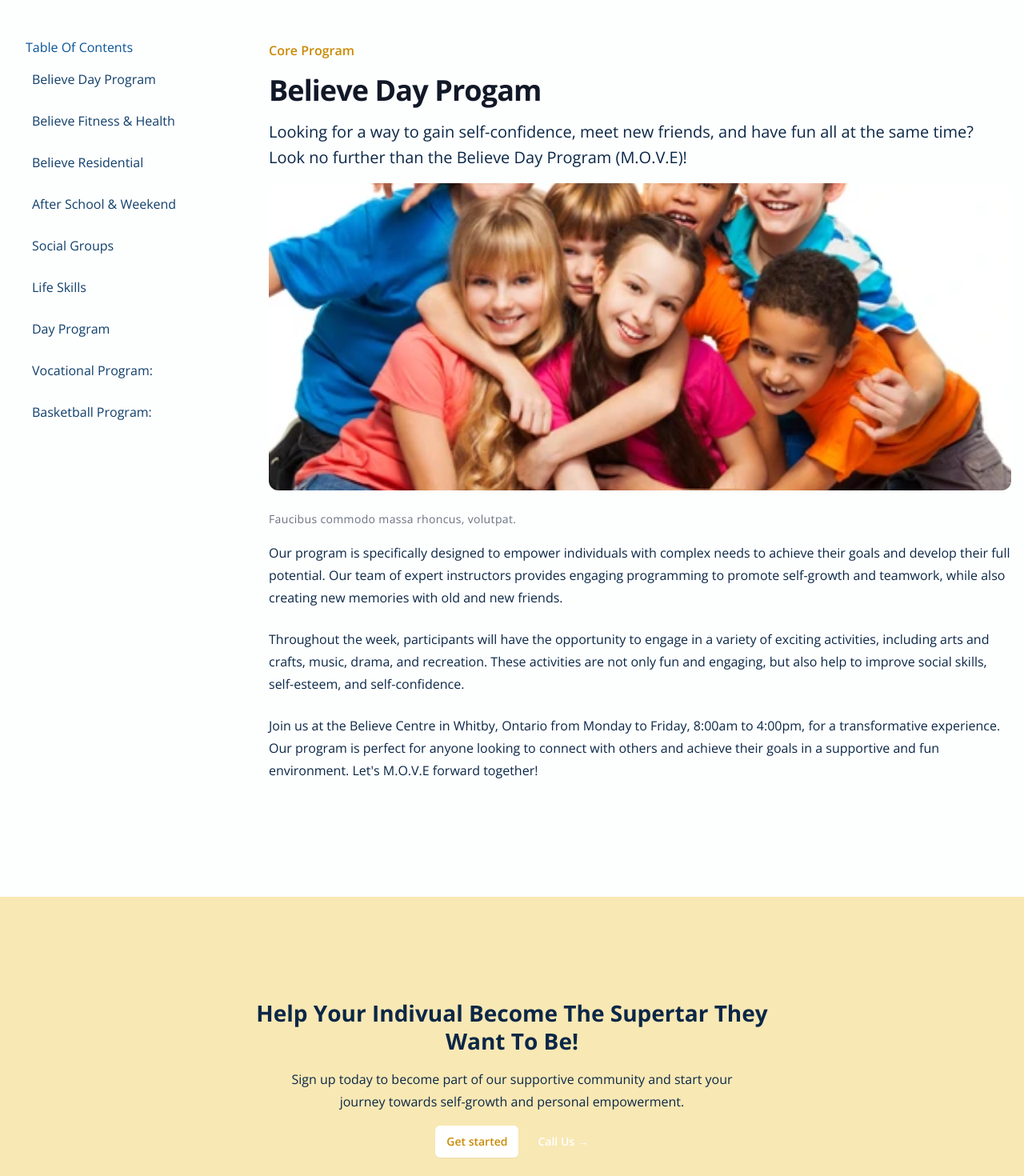
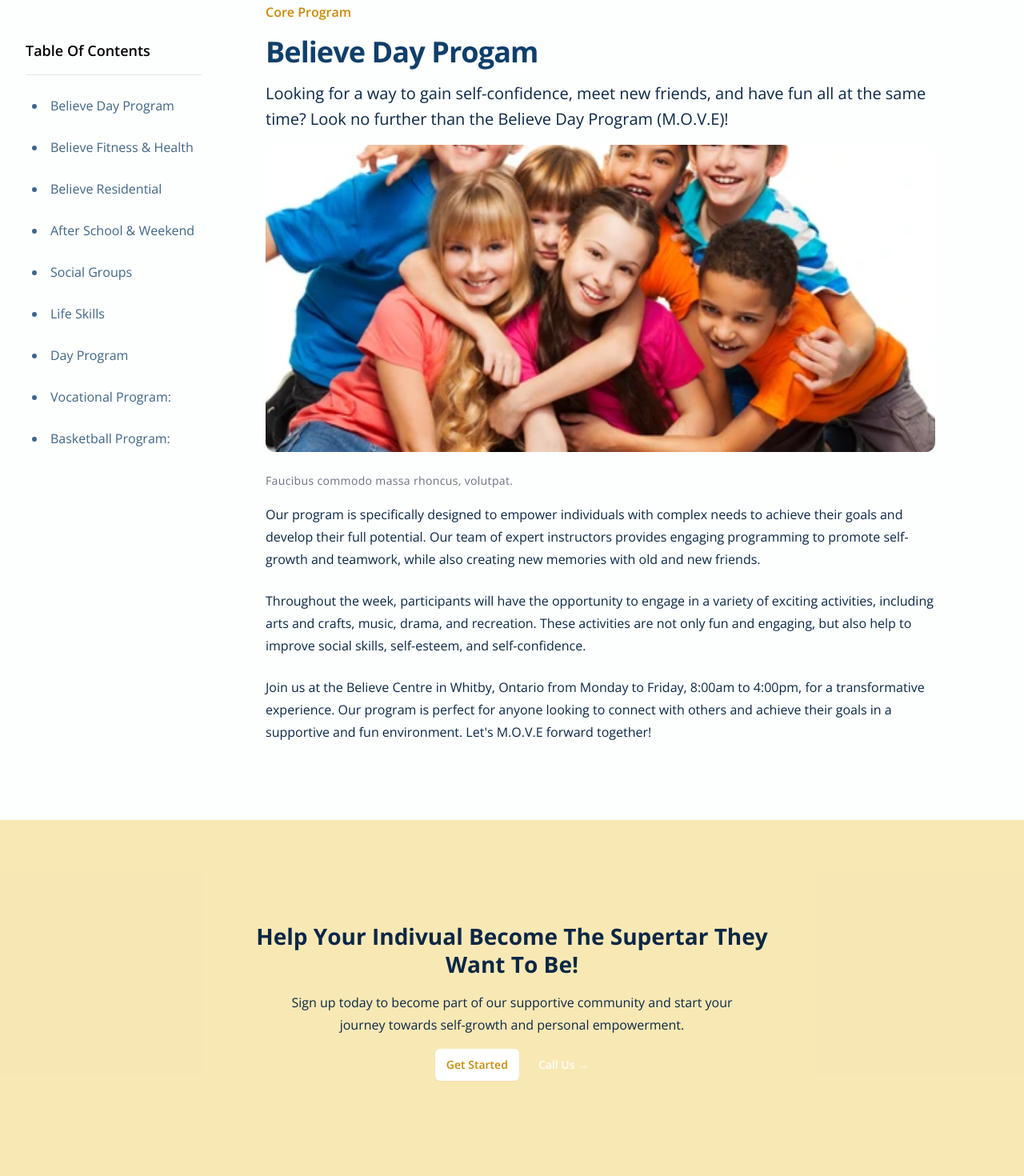
Before and after one commit to Justin-Bento/believe-support-services, a Next.js app: page /programs/day-program in a window 1280 px wide. Shown: the part 180-1650 px from the top of the page at 80% size. Built offline with nearby package versions, Linux system fonts and the light colour scheme.

Commit message:
Improved program paged
---

Responsive nature

Fixed semantic html issues

Utilized csss grid for responsive design

```diff
--- a/src/pages/programs/[slug].tsx
+++ b/src/pages/programs/[slug].tsx
@@ -1,15 +1,6 @@
-import Head from "next/head";
-import Appbar from "@/components/Appbar";
-import Footer from "@/components/Footer";
-import { AiOutlineMenu } from "react-icons/ai";
-import { useState } from "react";
 import Image from "next/image";
 import Link from "next/link";
-
-type Program = {
-  id: number;
-  title: string;
-};
+import React, { useState } from "react";
 
 const dummyPrograms = [
   { id: 1, title: "Believe Day Program" },
@@ -22,6 +13,10 @@ const dummyPrograms = [
   { id: 8, title: "Vocational Program:" },
   { id: 9, title: "Basketball Program:" },
 ];
+type Program = {
+  id: number;
+  title: string;
+};
 
 export default function ProgramSlug() {
   const [showList, setShowList] = useState(false);
@@ -29,53 +24,39 @@ export default function ProgramSlug() {
   const toggleList = () => {
     setShowList(!showList);
   };
-
   return (
     <>
-      <Head>
-        <title>Program</title>
-      </Head>
-      <main className="py-32">
-        <div className="container grid gap-8 p-4 mx-auto lg:grid-cols-4">
-          <section className="grid-cols-1 ">
-            <div className="flex flex-col gap-2 lg:flex-col lg:items-start lg:ml-4">
-              <button
-                className="text-primary-700 title-medium "
-                onClick={toggleList}
-              >
+      <main className="pt-24 space-y-24">
+        <section className="grid grid-cols-12 gap-12 container mx-auto min-h-[100dvh]">
+          <div className="hidden lg:block lg:col-span-3 lg:place-content-start p-8 pt-12 dark:bg-primary-900 rounded-lg">
+            <h1 className="dark:text-blue-50 mb-4 font-semibold text-lg">
               Table Of Contents
-                <span className="ml-2 lg:hidden">{showList ? "▲" : "▼"}</span>
-              </button>
-              <div className="flex flex-col items-start space-y-2 lg:items-stretch lg:flex-row lg:space-y-0 lg:w-auto">
+            </h1>
+            <hr className="my-4" />
             <ul
               role="list"
               aria-label="Table of Contents"
               className={`${
                 showList ? "block" : "hidden"
-                  } lg:block flex flex-col items-start space-y-2`}
+              } lg:block flex flex-col items-start space-y-2 list-disc list-inside`}
             >
               {dummyPrograms.map((program: Program) => (
                 <li
                   key={program.id}
-                      className="w-full p-2 prose text-primary-900 hover:bg-primary-200/30 hover:cursor-pointer active:opacity-80"
+                  className="w-full p-2 prose text-primary-900 hover:bg-primary-200/30 dark:text-white hover:cursor-pointer opacity-80"
                 >
                   {program.title}
                 </li>
               ))}
             </ul>
           </div>
-            </div>
-          </section>
-          {/*
-           * End of Table Of Content's
-           */}
-          <section className="col-span-3">
+          <article className="col-span-12 lg:col-span-8 lg:place-content-center">
             <div className="my-8 lg:my-0">
               <div className="space-y-4 text-base leading-7 text-gray-700">
                 <p className="text-base font-semibold leading-7 text-yellow-600">
                   Core Program
                 </p>
-                <h1 className="text-3xl font-bold tracking-tight text-gray-900 sm:text-4xl">
+                <h1 className="text-3xl font-bold tracking-tight text-primary-900 sm:text-4xl dark:text-primary-50">
                   Believe Day Progam
                 </h1>
                 <p className="text-xl leading-8">
@@ -122,33 +103,22 @@ export default function ProgramSlug() {
                 </div>
               </div>
             </div>
+          </article>
         </section>
-          {/*
-           * End of Content Center
-           */}
-        </div>
-      </main>
-      <SignUpToProgram />
-    </>
-  );
-}
-
-function SignUpToProgram() {
-  return (
-    <div className="bg-yellow-500/30">
+        <section className="bg-yellow-500/30">
           <div className="px-6 py-24 sm:px-6 sm:py-32 lg:px-8">
             <div className="max-w-2xl mx-auto space-y-4 text-center">
               <h2 className="headline-medium">
                 Help your Indivual Become The Supertar They Want To Be!
               </h2>
               <p className="max-w-xl mx-auto body-large">
-            Sign up today to become part of our supportive community and start
-            your journey towards self-growth and personal empowerment.
+                Sign up today to become part of our supportive community and
+                start your journey towards self-growth and personal empowerment.
               </p>
               <div className="flex items-center justify-center mt-10 gap-x-6">
                 <Link
                   href="/signup"
-              className="rounded-md bg-white px-3.5 py-2.5 text-sm font-semibold text-yellow-600 shadow-sm hover:bg-yellow-50 focus-visible:outline focus-visible:outline-2 focus-visible:outline-offset-2 focus-visible:outline-white"
+                  className="capitalize rounded-md bg-white px-3.5 py-2.5 text-sm font-semibold text-yellow-600 shadow-sm hover:bg-yellow-50 focus-visible:outline focus-visible:outline-2 focus-visible:outline-offset-2 focus-visible:outline-white"
                 >
                   Get started
                 </Link>
@@ -161,6 +131,8 @@ function SignUpToProgram() {
               </div>
             </div>
           </div>
-    </div>
+        </section>
+      </main>
+    </>
   );
 }
```
Lines whose indentation alone changed are shown as unchanged.
